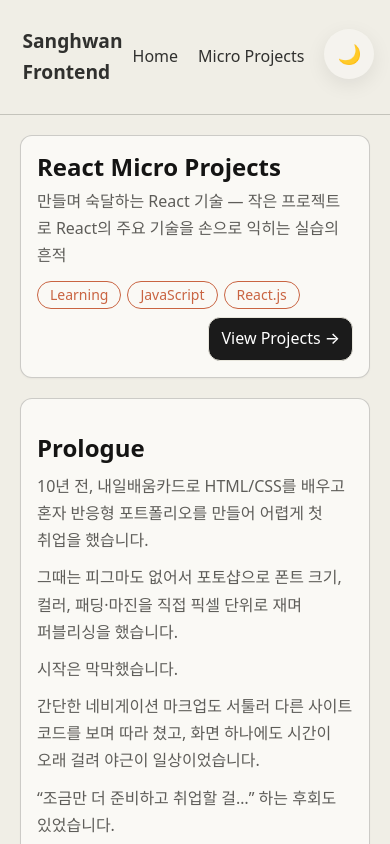
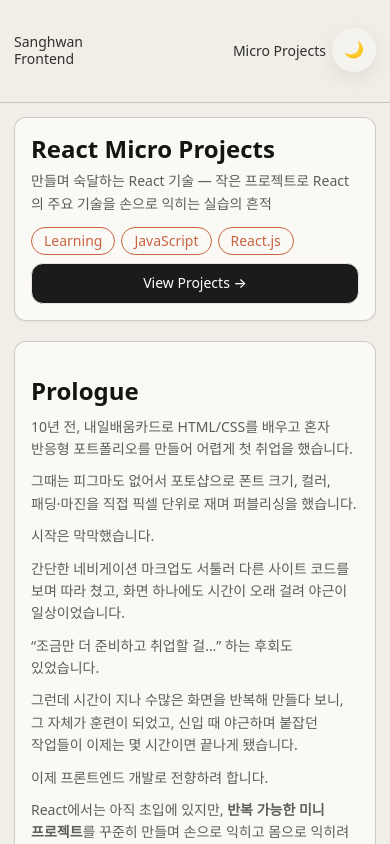
Before and after one commit to ansanghwan/frontend-lab-micro, a Next.js app: page / in a window 390 px wide. Shown: the top 844 px of the page. Built offline with nearby package versions, Linux system fonts and the light colour scheme.

Commit message:
반응형 폰트 추가 레이아웃 수정

```diff
--- a/app/Home.module.scss
+++ b/app/Home.module.scss
@@ -1,7 +1,9 @@
 .container {
   max-width: 920px;
   margin: 0 auto;
-  padding: clamp(20px, 4vw, 40px) 20px;
+  // padding: clamp(20px, 4vw, 40px) 20px;
+
+  padding: clamp(14px, 3vw, 24px);
 }
 
 .headerCard {
@@ -39,9 +41,18 @@
 
 .linkBtn {
   margin-left: auto;
+  width: 100%;
+  text-align: center;
 }
 
 /* Markdown-like styling */
 .md {
   position: relative;
 }
+
+/* 560px 이상에서 1x로 */
+@media (min-width: 560px) {
+  .linkBtn {
+    width: 200px;
+  }
+}
--- a/app/globals.scss
+++ b/app/globals.scss
@@ -10,17 +10,13 @@
   box-sizing: border-box;
 }
 
-html,
-body {
-  height: 100%;
-}
-
 html {
   font-size: var(--font-size-root);
 }
 
 body {
   margin: 0;
+  font-size: calc(1rem * var(--scale)); /* 14px ↔ 16px */
   font-family: var(--font-sans);
   line-height: var(--lh-base);
   color: var(--text);
@@ -36,6 +32,13 @@ ol,
 li {
   list-style: none;
   padding-left: 0;
+}
+/* 폼 컨트롤도 상속 받게 (브라우저 기본값 덮기) */
+button,
+input,
+select,
+textarea {
+  font: inherit;
 }
 /* ===========================
    Typography
@@ -122,6 +125,7 @@ pre {
   border-color: var(--color-gray-1);
   color: inherit;
 }
+
 /* ===========================
    Links
    =========================== */
@@ -261,14 +265,15 @@ pre {
   max-width: 1200px;
   margin-inline: auto;
   padding-inline: var(--space-4);
+  //  padding: clamp(16px, 4vw, 40px) 16px;
 }
 
 button.btn-toggle-theme {
   background: transparent;
   border-radius: 100%;
   overflow: hidden;
-  width: 50px;
-  height: 50px;
+  width: 44px;
+  height: 44px;
   border: none;
   box-shadow: var(--shadow-2);
   background: rgba($color: #fff, $alpha: 0.3);
@@ -276,7 +281,7 @@ button.btn-toggle-theme {
   display: inline-flex;
   align-items: center;
   justify-content: center;
-  font-size: 1.2rem;
+  font-size: 1rem;
 }
 
 .white-bg-cont {
@@ -306,7 +311,6 @@ button.btn-toggle-theme {
   }
   p {
     margin: 10px 0;
-    line-height: 1.7;
   }
 
   &__sec {
--- a/app/layout.jsx
+++ b/app/layout.jsx
@@ -4,7 +4,7 @@ import ThemeInitializer from "./ThemeInitializer";
 
 export const metadata = {
   title: "React Micro Projects | Sanghwan An",
-  description: "작은 프로젝트로 React를 만들며 익히는 실습 레포지토리",
+  description: "미니 프로젝트로 React를 만들며 익히는 실습 레포지토리",
 };
 
 export default function RootLayout({ children }) {
--- a/assets/styles/functions/_index.scss
+++ b/assets/styles/functions/_index.scss
@@ -0,0 +1,9 @@
+// 16px 기준 px → rem
+@function rem($px) {
+  @return #{$px / 16}rem;
+}
+
+// 16px 기준 px → rem × --scale (타이포 전용)
+@function remx($px) {
+  @return calc(#{rem($px)} * var(--scale));
+}
--- a/assets/styles/mixins/_index.scss
+++ b/assets/styles/mixins/_index.scss
@@ -11,3 +11,13 @@
   margin-inline: auto;
   padding-inline: $pad;
 }
+
+// 모바일(px), 데스크톱(px) 지정
+@mixin fsize($mobile, $desktop: null) {
+  font-size: remx($mobile);
+  @if $desktop {
+    @media (min-width: 560px) {
+      font-size: remx($desktop);
+    }
+  }
+}
--- a/assets/styles/tokens/_index.scss
+++ b/assets/styles/tokens/_index.scss
@@ -1,8 +1,9 @@
 /* ===========================
    THEME TOKENS (:root variables)
    =========================== */
+:root {
+  --scale: 0.875; /* 모바일: 14/16 = 0.875 */
 
-:root {
   /* Light theme (default) */
   --bg: #f0eee6;
   --bg-header: transparent;
@@ -74,3 +75,10 @@ html[data-theme="dark"] {
     /* (원한다면 dark 변수 복사 가능) */
   }
 }
+
+/* 560px 이상에서 1x로 */
+@media (min-width: 560px) {
+  :root {
+    --scale: 1;
+  }
+}
--- a/components/Header/Header.jsx
+++ b/components/Header/Header.jsx
@@ -8,7 +8,9 @@ export default function Header() {
   return (
     <header className={styles.header}>
       <div className={styles.left}>
-        <Link href="/">Sanghwan Frontend</Link>
+        <Link href="/">
+          Sanghwan <br /> Frontend
+        </Link>
       </div>
       <div className={styles.right}>
         <Nav className={styles.nav} />
--- a/components/Header/Header.module.scss
+++ b/components/Header/Header.module.scss
@@ -1,3 +1,4 @@
+@use "@/assets/styles" as *;
 :root {
   --bg-header: transparent;
 }
@@ -9,7 +10,8 @@ html[data-theme="dark"] {
 .header {
   display: flex;
   align-items: center;
-  padding: 1rem 1.4rem;
+  // padding: 1rem 1.4rem;
+  padding: clamp(14px, 3vw, 24px);
   border-bottom: 1px solid var(--border);
   background: var(--bg-header);
   transition: background-color 0.25s ease, color 0.25s ease;
@@ -17,18 +19,16 @@ html[data-theme="dark"] {
 .nav {
   display: inline-block;
 }
-.logo {
-  font-weight: bold;
-  font-size: 1.5rem;
-  letter-spacing: 0.5px;
-}
+
 .left {
   margin-right: auto;
 
   > a {
+    display: block;
     color: inherit;
-    font-weight: 700;
-    font-size: 1.2rem;
+
+    line-height: 1.2;
+    font-weight: 500;
     &:hover {
       opacity: 0.8;
     }
--- a/components/Nav/Nav.jsx
+++ b/components/Nav/Nav.jsx
@@ -5,9 +5,9 @@ export default function Nav({ className = "" }) {
   return (
     <nav className={`${styles.nav} ${className}`}>
       <ul>
-        <li>
-          <Link href="/">Home</Link>
-        </li>
+        {/* <li>
+          <Link href="/">About</Link>
+        </li> */}
         <li>
           <Link href="/micro-projects">Micro Projects</Link>
         </li>
--- a/components/Nav/Nav.module.scss
+++ b/components/Nav/Nav.module.scss
@@ -8,7 +8,7 @@
     display: block;
     color: var(--text);
     font-weight: 500;
-    padding: 12px 10px;
+    padding: 12px 6px;
     font-weight: 500;
     &:hover {
       color: var(--primary);
@@ -20,5 +20,10 @@
       border-radius: var(--radius-sm);
     }
   }
-  margin-right: 10px;
 }
+
+@media (min-width: 560px) {
+  .nav {
+    margin-right: 10px;
+  }
+}
```
